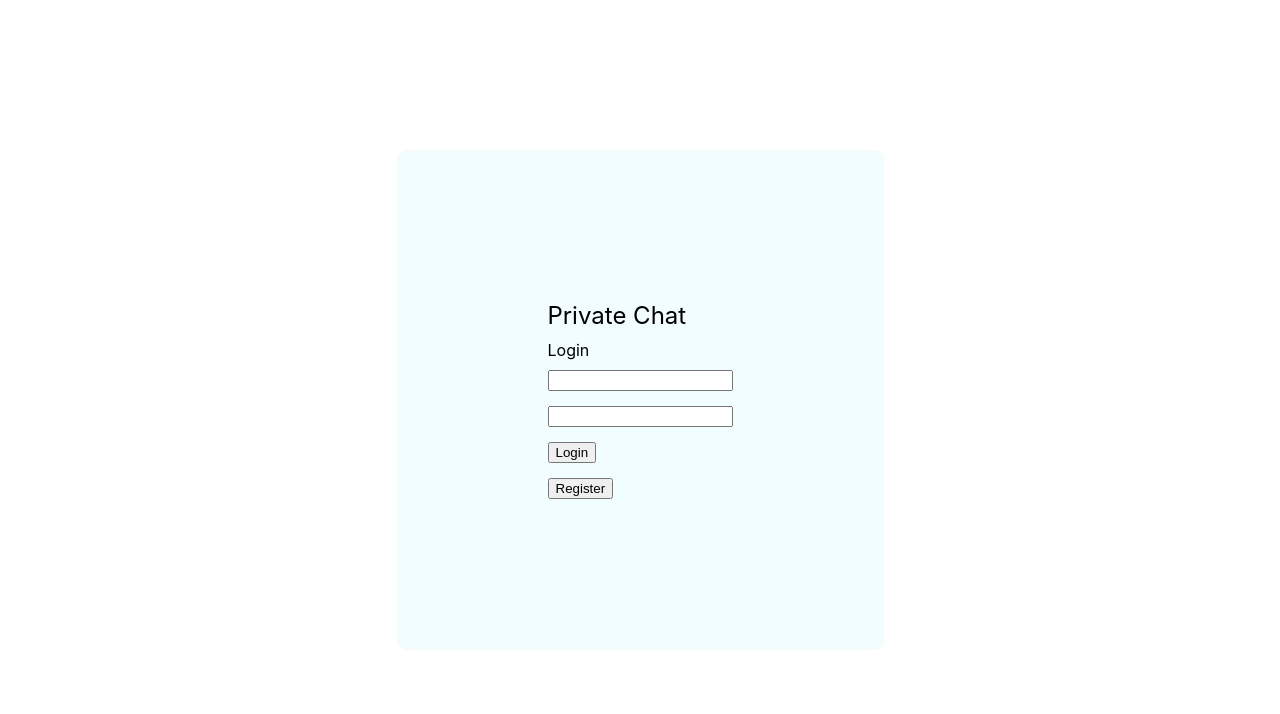
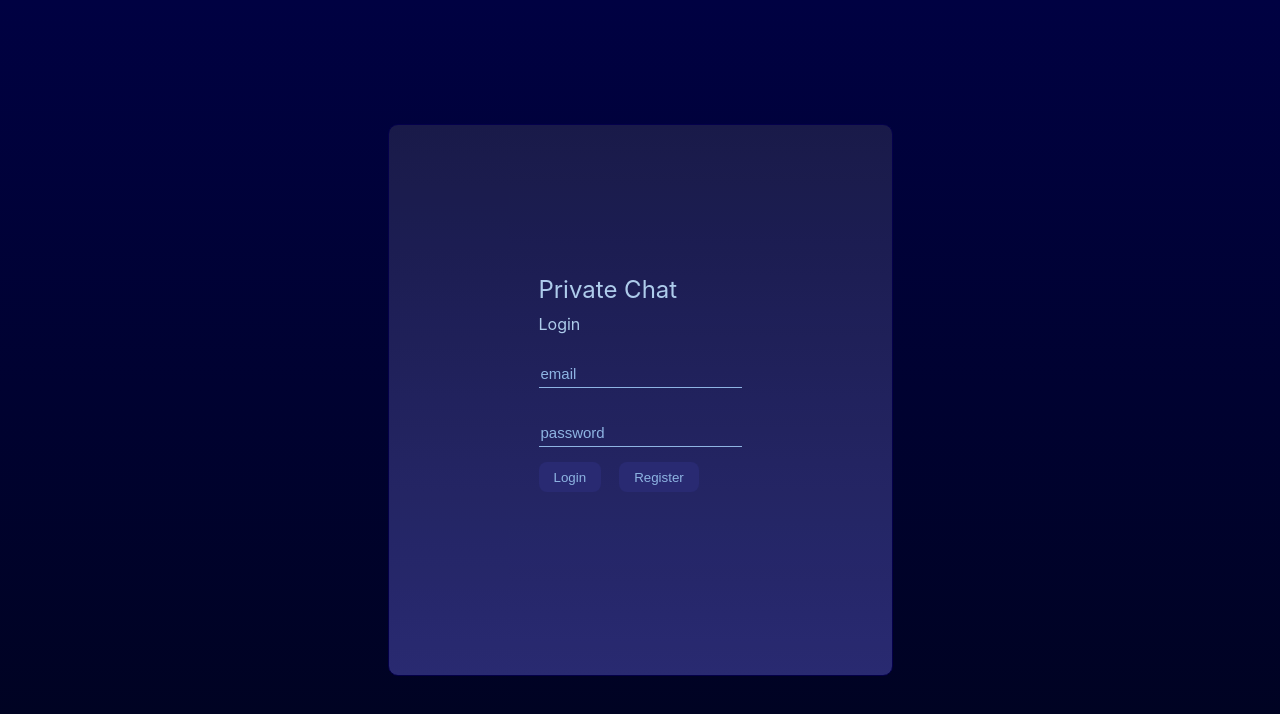
Before and after one commit to rmit-s3712674-Sijie-Shi/chat-page, a React (Create React App) app: page / in a window 1280 px wide. Shown: the top 714 px of the page. Built offline with nearby package versions, Linux system fonts and the light colour scheme.

Commit message:
login page and register page styling

```diff
--- a/src/loginpage/login.module.css
+++ b/src/loginpage/login.module.css
@@ -1,18 +1,22 @@
 .container {
-    background-color: rgb(255, 255, 255);
     height: 100vh;
     display: flex;
     align-items: center;
     justify-content: center;
+    background: linear-gradient(#000142, #00031f);
 }
 
 .loginForm {
-    background-color: rgba(241, 253, 255, 0.87);
+    height: 250px;
+    max-height: 250px;
     display: flex;
     flex-direction: column;
-    border: 0.5px solid rgb(248, 248, 248);
+    border: 0.5px solid rgb(5, 0, 77);
     padding: 150px;
     border-radius: 10px;
+    background: linear-gradient(#1c1d4b, #2e2f7a);
+    opacity: 0.9;
+    color: rgb(193, 226, 255);
 }
 
 .logo {
@@ -30,11 +34,71 @@ form {
     gap: 15px;
 }
 
-.loginButton{
+form input {
+    background-color: transparent;
+    border-bottom: 1px solid #9ec8f7;
+    border-top: 0px;
+    border-left: 0px;
+    border-right: 0px;
+    outline: none;
+    color: #9ec8f7;
+    font-size: 15px;
+    padding-top: 16px;
+    height: 26px;
+}
+
+form input::placeholder {
+    color: #9ec8f7;
+    transition: color ease-in-out 0.3s;
+}
+
+form input:focus::placeholder{
+    color: transparent;
+}
+
+.buttonContainer {
+    display: flex;
+    flex-direction: row;
+    gap: 18px;
+}
+
+.loginButton {
     width: fit-content;
+    background-color: #2e2f7a;
+    box-shadow: none;
+    border: none;
+    border-radius: 8px;
+    color: #9ec8f7;
+    cursor: pointer;
+    height: 30px;
+    padding-left: 15px;
+    padding-right: 15px;
+    transition: background-color ease-in-out 0.6s, color ease-in-out 0.5s;
+}
+
+.loginButton:hover {
+    background-color: #1e2081;
+    color: #e3f0ff;
+    border-radius: 5px;
 }
 
 .createButton {
     text-align: center;
     width: fit-content;
+    background-color: #2e2f7a;
+    box-shadow: none;
+    border: none;
+    border-radius: 8px;
+    color: #9ec8f7;
+    cursor: pointer;
+    height: 30px;
+    padding-left: 15px;
+    padding-right: 15px;
+    transition: background-color ease-in-out 0.6s, color ease-in-out 0.5s;
 }
+
+.createButton:hover {
+    background-color: #1e2081;
+    color: #e3f0ff;
+    border-radius: 5px;
+}
--- a/src/loginpage/login.tsx
+++ b/src/loginpage/login.tsx
@@ -10,10 +10,12 @@ const Login = ({ setShow } : { setShow:any }) => {
                     <span className={styles.logo}>Private Chat</span>
                     <span className={styles.login}>Login</span>
                     <form>
-                        <input type="email" />
-                        <input type="password" />
+                        <input type="email" placeholder="email"/>
+                        <input type="password" placeholder="password"/>
+                        <div className={styles.buttonContainer}>
                         <button className={styles.loginButton}>Login</button>
                         <button className={styles.createButton} onClick={() => setShow(false)}>Register</button>
+                        </div>
                     </form>
                 </div>
             </div>
--- a/src/registerpage/register.module.css
+++ b/src/registerpage/register.module.css
@@ -1,18 +1,22 @@
 .container {
-    background-color: rgb(233, 249, 252);
     height: 100vh;
     display: flex;
     align-items: center;
     justify-content: center;
+    background: linear-gradient(#000142, #00031f);
 }
 
 .registerForm {
-    background-color: rgba(241, 253, 255, 0.87);
+    height: 250px;
+    max-height: 250px;
     display: flex;
     flex-direction: column;
-    border: 0.5px solid rgb(248, 248, 248);
+    border: 0.5px solid rgb(5, 0, 77);
     padding: 150px;
     border-radius: 10px;
+    background: linear-gradient(#1c1d4b, #2e2f7a);
+    opacity: 0.9;
+    color: rgb(193, 226, 255);
 }
 
 .logo {
@@ -30,6 +34,71 @@ form {
     gap: 15px;
 }
 
-.registerButton{
-    width: 50px;
+form input {
+    background-color: transparent;
+    border-bottom: 1px solid #9ec8f7;
+    border-top: 0px;
+    border-left: 0px;
+    border-right: 0px;
+    outline: none;
+    color: #9ec8f7;
+    font-size: 15px;
+    padding-top: 16px;
+    height: 26px;
 }
+
+form input::placeholder {
+    color: #9ec8f7;
+    transition: color ease-in-out 0.3s;
+}
+
+form input:focus::placeholder{
+    color: transparent;
+}
+
+.buttonContainer {
+    display: flex;
+    flex-direction: row;
+    gap: 18px;
+}
+
+.loginButton {
+    width: fit-content;
+    background-color: #2e2f7a;
+    box-shadow: none;
+    border: none;
+    border-radius: 8px;
+    color: #9ec8f7;
+    cursor: pointer;
+    height: 30px;
+    padding-left: 15px;
+    padding-right: 15px;
+    transition: background-color ease-in-out 0.6s, color ease-in-out 0.5s;
+}
+
+.loginButton:hover {
+    background-color: #1e2081;
+    color: #e3f0ff;
+    border-radius: 5px;
+}
+
+.createButton {
+    text-align: center;
+    width: fit-content;
+    background-color: #2e2f7a;
+    box-shadow: none;
+    border: none;
+    border-radius: 8px;
+    color: #9ec8f7;
+    cursor: pointer;
+    height: 30px;
+    padding-left: 15px;
+    padding-right: 15px;
+    transition: background-color ease-in-out 0.6s, color ease-in-out 0.5s;
+}
+
+.createButton:hover {
+    background-color: #1e2081;
+    color: #e3f0ff;
+    border-radius: 5px;
+}
--- a/src/registerpage/register.tsx
+++ b/src/registerpage/register.tsx
@@ -7,13 +7,15 @@ const Register = ({ setShow } : { setShow:any }) => {
             <div className={styles.container}>
                 <div className={styles.registerForm}>
                     <span className={styles.logo}>Private Chat</span>
-                    <span className={styles.registerForm}>register</span>
+                    <span className={styles.register}>Register</span>
                     <form>
-                        <input type="email" />
-                        <input type="password" />
-                        <input type="password" />
-                        <button className={styles.registerButton}>register</button>
-                        <button className={styles.registerButton} onClick={() => setShow(true)}>go to login</button>
+                        <input type="email" placeholder="email"/>
+                        <input type="password" placeholder="password"/>
+                        <input type="password" placeholder="confirm password"/>
+                        <div className={styles.buttonContainer}>
+                        <button className={styles.createButton}>register</button>
+                        <button className={styles.loginButton} onClick={() => setShow(true)}>go to login</button>
+                        </div>
                     </form>
                 </div>
             </div>
```
